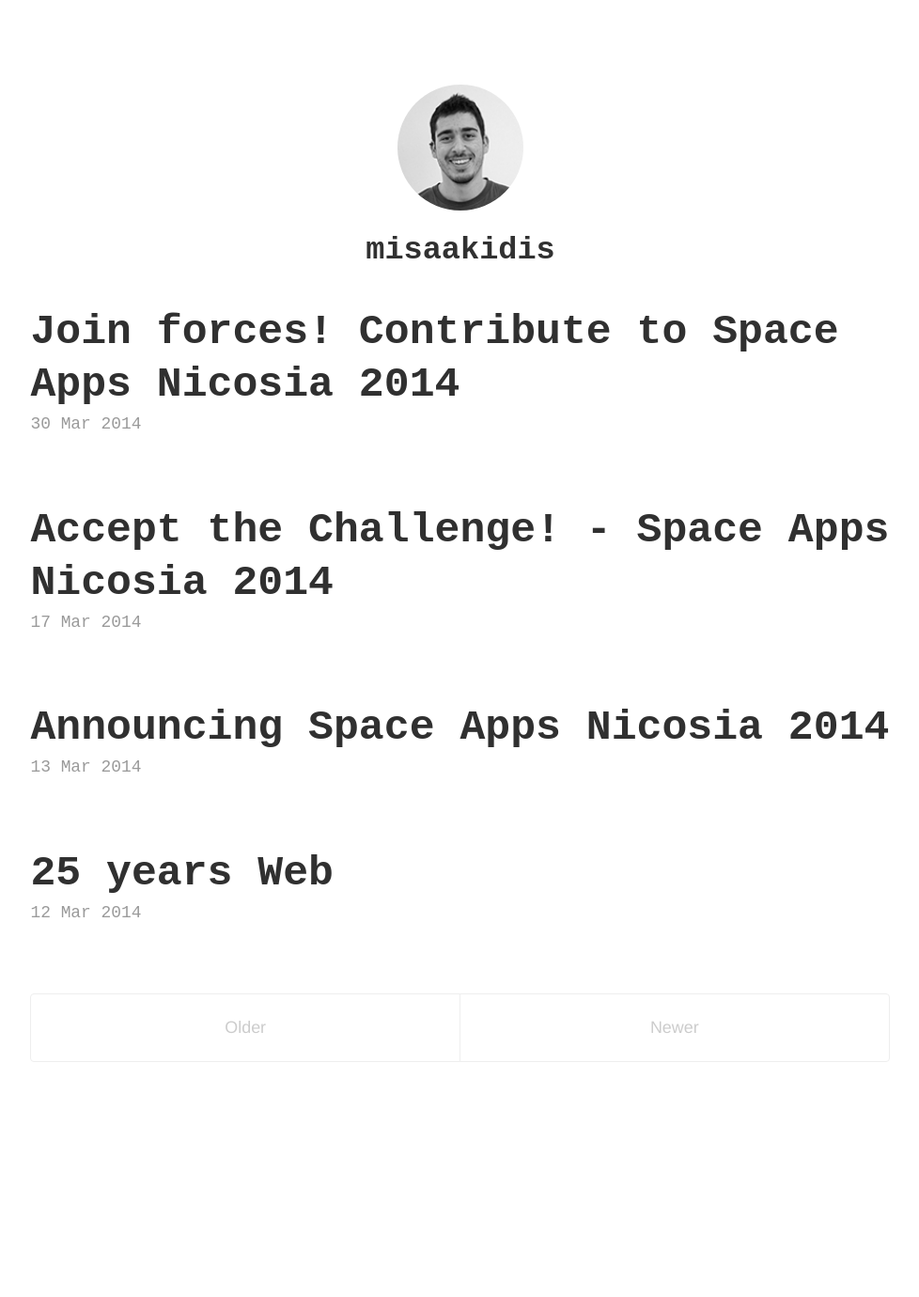
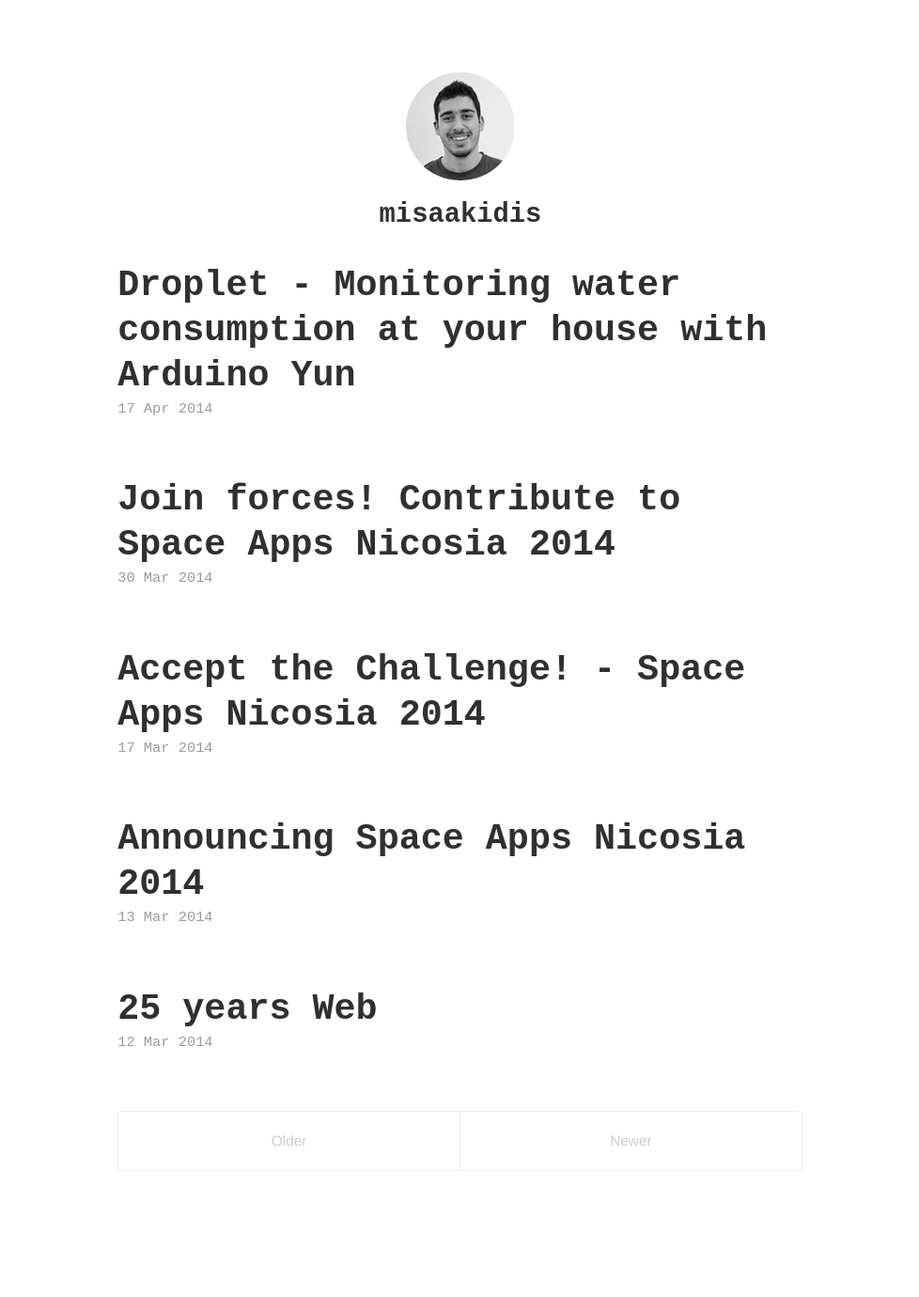
Before and after one commit to misaakidis/misaakidis.github.io, a Jekyll site: the page built from index.html, in a window 1280 px wide. Shown: the whole page at 94% size, without its empty margins (150-1128 px from the left). Built offline with Jekyll 4.4.1, drawn with Linux system fonts in a browser that asks for light colours; Markdown is read by kramdown in place of the engine named in the settings; the list of posts is cut into pages by our own code; before the commit the page ends 1287 px from its top, so only the background shows below that.

Commit message:
ADD post about droplet, contact page. MOD font size, removed categories from post URIs

```diff
--- a/_config.yml
+++ b/_config.yml
@@ -3,7 +3,7 @@ markdown:         redcarpet
 pygments:         true
 
 # Permalinks
-permalink:        '/blog/:categories/:year/:title.html'
+permalink:        '/blog/:year/:month/:title.html'
 
 # Setup
 title:            '[misaakidis@web ~]$'
--- /dev/null
+++ b/_posts/2014-04-17-water-arduino.md
@@ -0,0 +1,19 @@
+---
+layout: post
+title:  "Droplet - Monitoring water consumption at your house with Arduino Yun"
+date:   2014-04-17
+categories: hack
+---
+
+Will find time to document better the droplet. For questions please do [contact](/contact.html).
+
+Repository: [https://github.com/misaakidis/droplet-yun](https://github.com/misaakidis/droplet-yun)
+
+Breadboard:
+<img src="https://github.com/misaakidis/droplet-yun/raw/master/breadboard.png" style="width: 30rem; max-width: 100%">
+Schematic:
+<img src="https://raw.githubusercontent.com/misaakidis/droplet-yun/master/schematic.png" style="width: 30rem; max-width: 100%">
+
+Source Code:
+<script src="http://gist-it.appspot.com/https://github.com/misaakidis/droplet-yun/blob/master/droplet/droplet.ino">
+</script>
--- a/public/css/thoughts.css
+++ b/public/css/thoughts.css
@@ -1,6 +1,6 @@
 @media (min-width: 58rem) {
   html {
-    font-size: 1.4rem;
+    font-size: 1.2rem;
   }
 }
 
@@ -40,7 +40,7 @@ a
 }
 
 .content {
-    min-width: 75%;
+    min-width: 60%;
     padding-top:    4rem;
     padding-bottom: 4rem;
     font-size: 0.8rem;
```
Also changed, not shown: _posts/2014-03-30-join-forces-space-apps-nicosia.md (+1 -1 lines), contact.html (added, +7 -0 lines).
